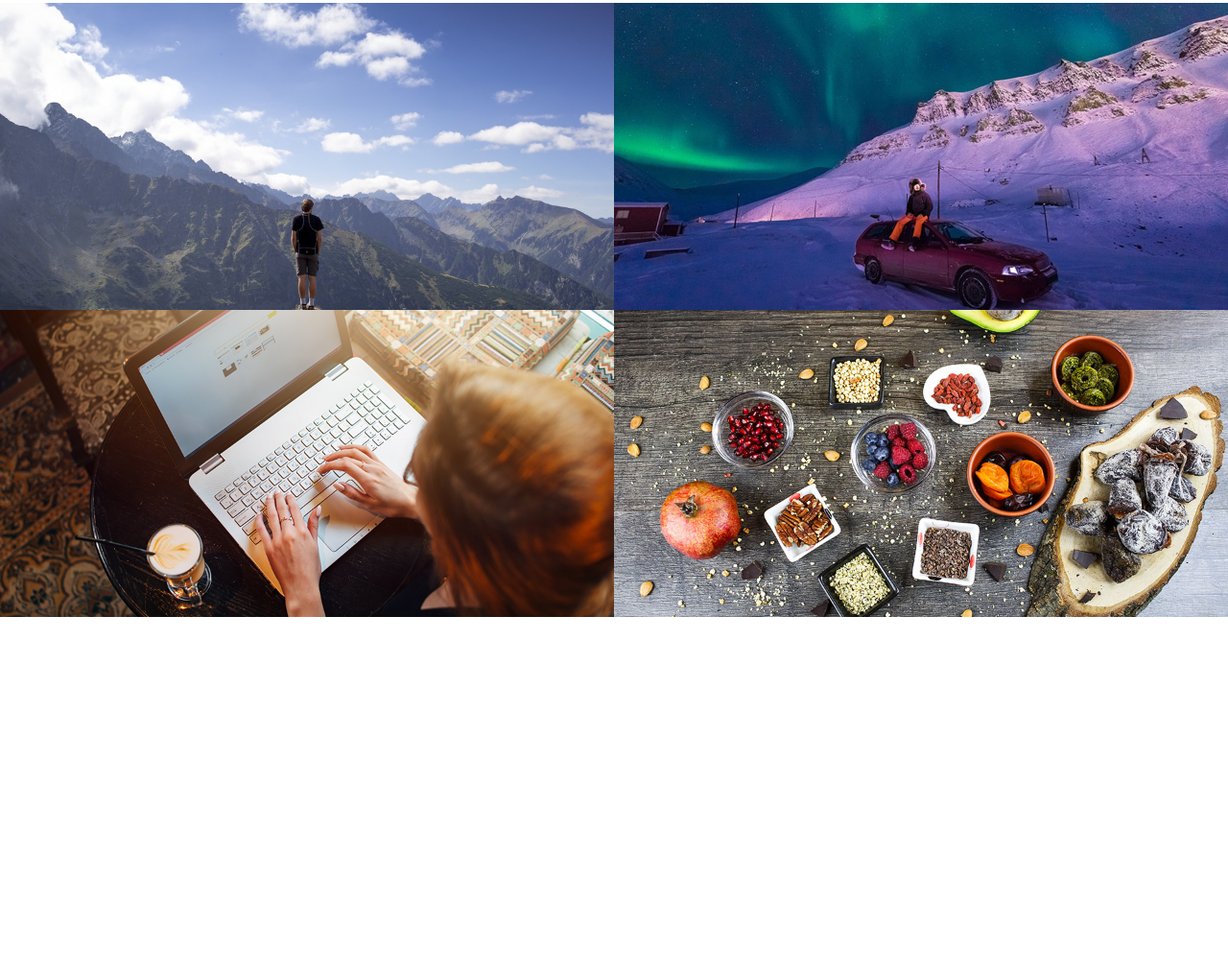
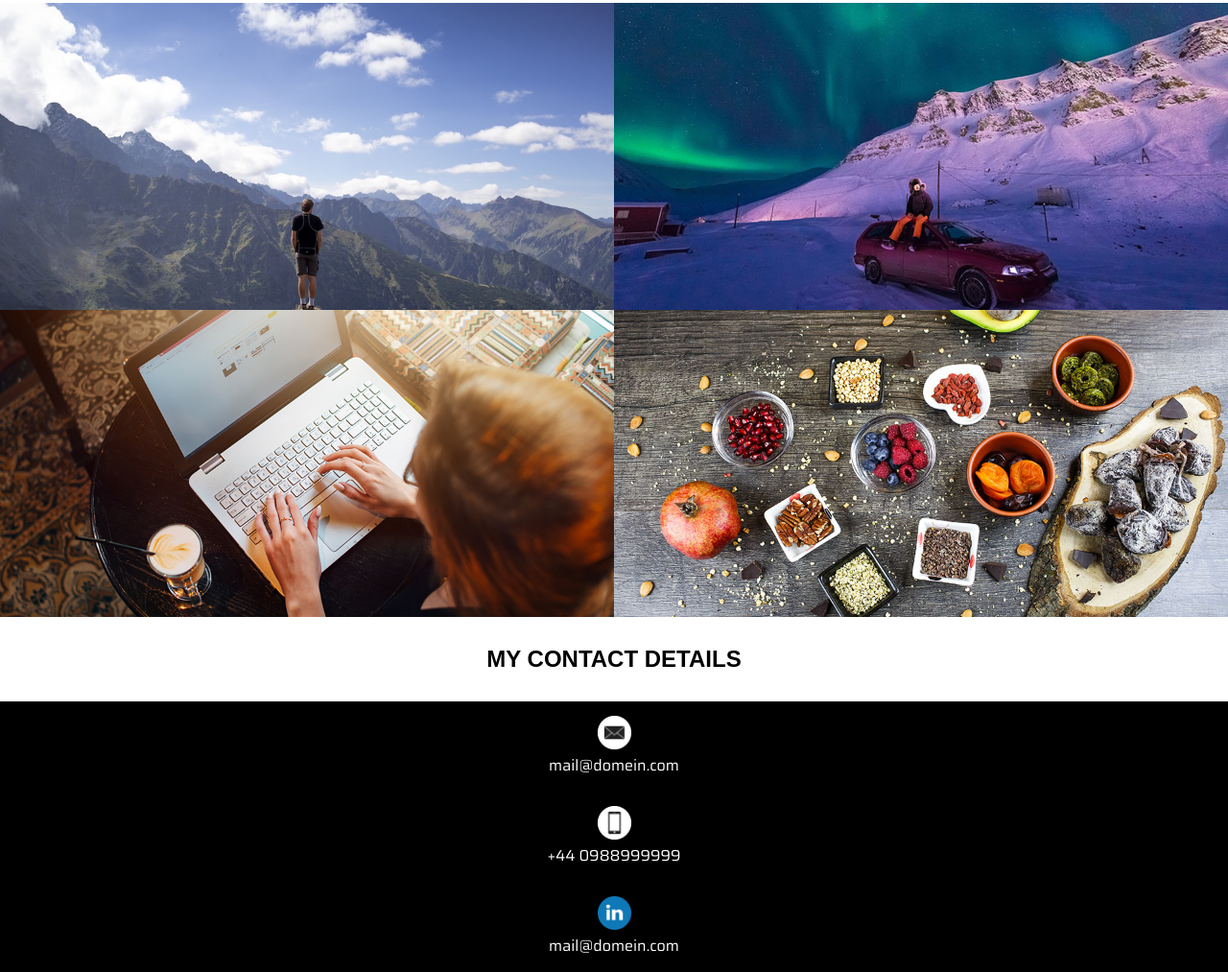
Before and after one commit to Slav666/Portfolio-project, a plain HTML site: page index.html in a window 1280 px wide. Shown: the part 2370-3383 px from the top of the page at 96% size. Before the commit the page ends 3013 px from the top, so only its background shows below. Drawn offline with Linux system fonts and the light colour scheme.

Commit message:
Add contact section to the HTML document, basic layout created for this section

```diff
--- a/css/style.css
+++ b/css/style.css
@@ -153,6 +153,7 @@ header img {
     margin-top: 10px;
     padding: 5%;
     text-align: center;
+
 }
 .features h1 {
     font-family: 'Saira Condensed' sans-serif;
@@ -374,6 +375,33 @@ header img {
         background-size: 130%;
     }
 }
+/* @media (min-width: 1600px) {
+
+ }? */
+
+/* section contact */
+.contact {
+    color: white;
+    text-align: center;
+}
+.contact .detail img {
+     max-height: 35px;
+}
+.contact .detail p {
+    font-family: 'saira', sans-serif;
+}
+.detail  {
+    background-color: black;
+    padding: 15px;
+}
+.contact h1 {
+      background-color: white;
+      text-transform: uppercase;
+      color: black;
+      margin-top: 30px;
+      margin-bottom: 30px;
+}
+
 /* .lol {
     height: 400px;
     width: 100%;
--- a/index.html
+++ b/index.html
@@ -55,5 +55,13 @@
     <div class="item"><p>New techologies</p></div>
     <div class="item"><p>Food!</p></div>
     </section>
+
+    <!-- section contact -->
+    <section class="contact">
+    <h1>My contact details</h1>
+    <div class="detail"> <img src="images/contact1.png"><p>mail@domein.com</p></div>
+    <div class="detail"> <img src="images/contact2.png"><p>+44 0988999999</p></div>
+    <div class="detail"> <img src="images/contact5.png"><p>mail@domein.com</p></div>
+    </section>
 </body>
 </html>
```
Also changed, not shown: images/contact1.png (added), images/contact2.png (added), images/contact3.png (added), images/contact4.png (added), images/contact5.png (added).
